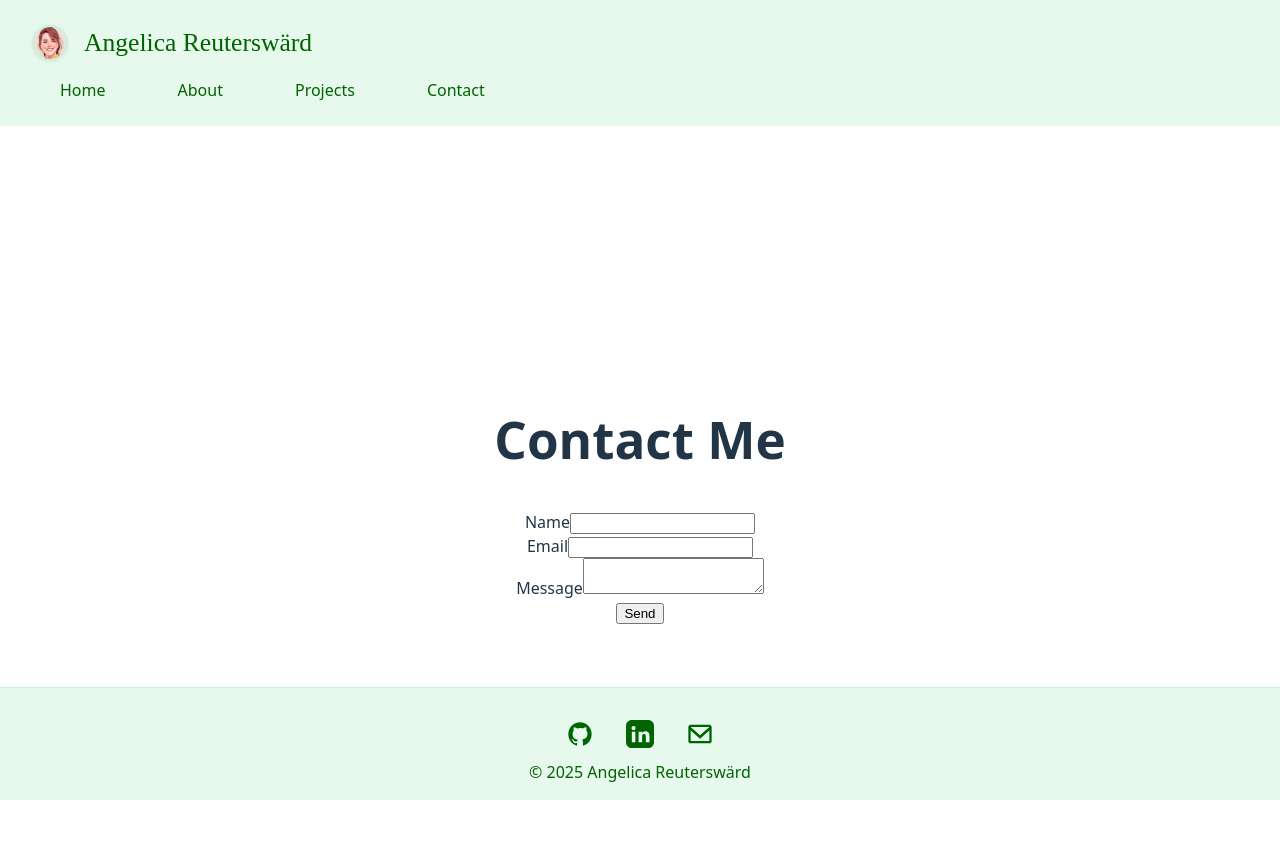
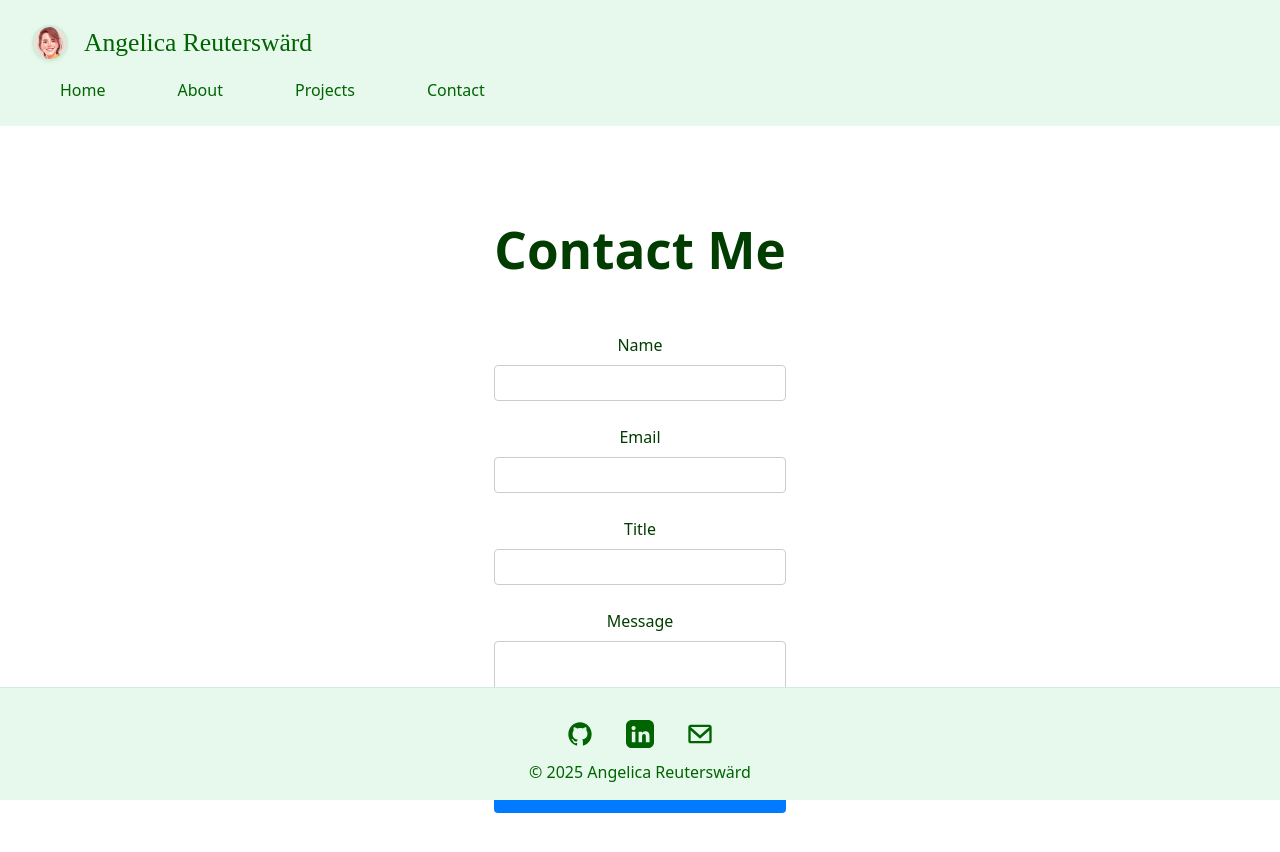
Before and after one commit to Ayngie/react-portfolio, a React (Vite) app: page /contact in a window 1280 px wide. Shown: the top 852 px of the page. Built offline with nearby package versions, Linux system fonts and the light colour scheme; no server answers; a web font is replaced by a local one.

Commit message:
Feat: added contact form to send emails

```diff
--- a/package.json
+++ b/package.json
@@ -10,6 +10,7 @@
     "preview": "vite preview"
   },
   "dependencies": {
+    "@emailjs/browser": "^4.4.1",
     "react": "^19.1.0",
     "react-dom": "^19.1.0",
     "react-hook-form": "^7.57.0",
--- a/src/App.scss
+++ b/src/App.scss
@@ -1,3 +1,5 @@
+@use './styles/variables' as *;
+
 #root {
   max-width: 1280px;
   margin: 0 auto;
@@ -16,6 +18,7 @@ body {
 
 main {
   padding-top: 64px; // Adjust for navbar height
+  color: $darker-green;
 
   .full-viewport-section {
     min-height: 100vh;
--- /dev/null
+++ b/src/pages/ContactMe/ContactMe.scss
@@ -0,0 +1,59 @@
+.contact-form {
+  display: flex;
+  flex-direction: column;
+  gap: 1.5rem;
+  max-width: 500px;
+  width: 100%;
+}
+
+.contact-form h1 {
+  margin-bottom: 2rem;
+}
+
+.contact-form label {
+  display: block;
+  margin-bottom: 0.5rem;
+  font-weight: 500;
+}
+
+.contact-form input,
+.contact-form textarea {
+  width: 100%;
+  padding: 0.5rem;
+  border: 1px solid #ccc;
+  border-radius: 4px;
+  font-size: 1rem;
+  box-sizing: border-box;
+}
+
+.contact-form textarea {
+  min-height: 100px;
+  resize: vertical;
+}
+
+.contact-form button[type='submit'] {
+  padding: 0.75rem 1.5rem;
+  font-size: 1rem;
+  border: none;
+  border-radius: 4px;
+  background: #007bff;
+  color: #fff;
+  cursor: pointer;
+  transition: background 0.2s;
+}
+
+.contact-form button[type='submit']:disabled {
+  background: #aaa;
+  cursor: not-allowed;
+}
+
+.contact-form span {
+  color: #d32f2f;
+  font-size: 1.3rem;
+}
+
+.contact-form p {
+  color: #388e3c;
+  font-size: 2rem;
+  margin-top: 1rem;
+}
--- a/src/pages/ContactMe/ContactMe.tsx
+++ b/src/pages/ContactMe/ContactMe.tsx
@@ -1,13 +1,21 @@
-import React from 'react';
+import React, { useRef } from 'react';
 import { useForm } from 'react-hook-form';
+import emailjs from '@emailjs/browser';
+import './ContactMe.scss';
 
 type FormData = {
-  name: string;
-  email: string;
+  user_name: string;
+  user_email: string;
+  title: string;
   message: string;
 };
 
+const SERVICE_ID = import.meta.env.VITE_EMAILJS_SERVICE_ID as string;
+const TEMPLATE_ID = import.meta.env.VITE_EMAILJS_TEMPLATE_ID as string;
+const PUBLIC_KEY = import.meta.env.VITE_EMAILJS_PUBLIC_KEY as string;
+
 const ContactMe: React.FC = () => {
+  const formRef = useRef<HTMLFormElement | null>(null);
   const {
     register,
     handleSubmit,
@@ -15,11 +23,13 @@ const ContactMe: React.FC = () => {
     formState: { errors, isSubmitting, isSubmitSuccessful },
   } = useForm<FormData>();
 
-  // Replace this with your email sending logic (e.g., EmailJS, API endpoint)
-  const onSubmit = async (data: FormData) => {
+  const onSubmit = async () => {
+    if (!formRef.current) return;
     try {
-      // Example: await fetch("/api/send-email", { method: "POST", body: JSON.stringify(data) });
-      alert('Email sent!\n' + JSON.stringify(data, null, 2));
+      await emailjs.sendForm(SERVICE_ID, TEMPLATE_ID, formRef.current, {
+        publicKey: PUBLIC_KEY,
+      });
+      alert('Email sent!');
       reset();
     } catch (error) {
       alert('Failed to send email.');
@@ -29,37 +39,53 @@ const ContactMe: React.FC = () => {
 
   return (
     <section id="contact" className="full-viewport-section">
-      <h1>Contact Me</h1>
+      <form
+        ref={formRef}
+        className="contact-form"
+        onSubmit={handleSubmit(onSubmit)}
+        noValidate>
+        <h1>Contact Me</h1>
 
-      <form onSubmit={handleSubmit(onSubmit)} noValidate>
         <div>
-          <label htmlFor="name">Name</label>
+          <label htmlFor="user_name">Name</label>
           <input
-            id="name"
-            {...register('name', { required: 'Name is required' })}
+            id="user_name"
+            {...register('user_name', { required: 'Name is required' })}
+            name="user_name"
           />
-          {errors.name && <span>{errors.name.message}</span>}
+          {errors.user_name && <span>{errors.user_name.message}</span>}
         </div>
         <div>
-          <label htmlFor="email">Email</label>
+          <label htmlFor="user_email">Email</label>
           <input
-            id="email"
+            id="user_email"
             type="email"
-            {...register('email', {
+            {...register('user_email', {
               required: 'Email is required',
               pattern: {
                 value: /^\S+@\S+$/i,
                 message: 'Invalid email address',
               },
             })}
+            name="user_email"
           />
-          {errors.email && <span>{errors.email.message}</span>}
+          {errors.user_email && <span>{errors.user_email.message}</span>}
+        </div>
+        <div>
+          <label htmlFor="title">Title</label>
+          <input
+            id="title"
+            {...register('title', { required: 'Title is required' })}
+            name="title"
+          />
+          {errors.title && <span>{errors.title.message}</span>}
         </div>
         <div>
           <label htmlFor="message">Message</label>
           <textarea
             id="message"
             {...register('message', { required: 'Message is required' })}
+            name="message"
           />
           {errors.message && <span>{errors.message.message}</span>}
         </div>
```
Also changed, not shown: 2 other files (tests, documents, lock files or other folders).
